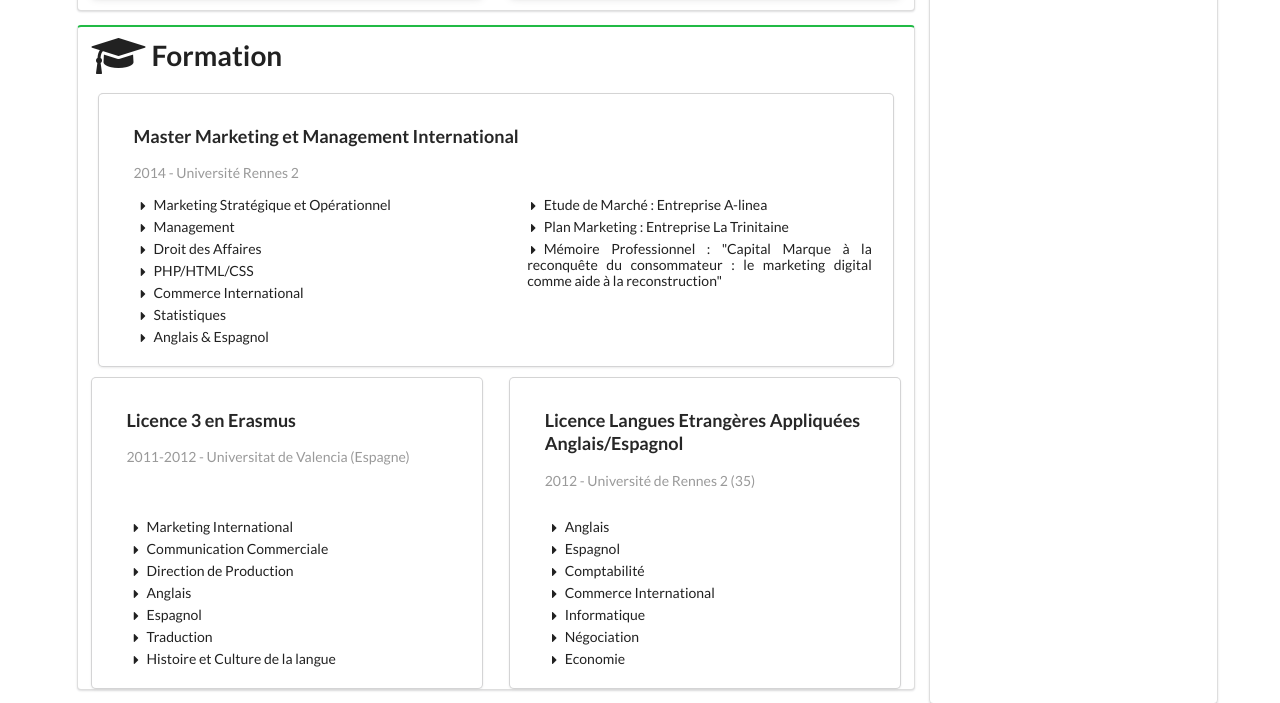
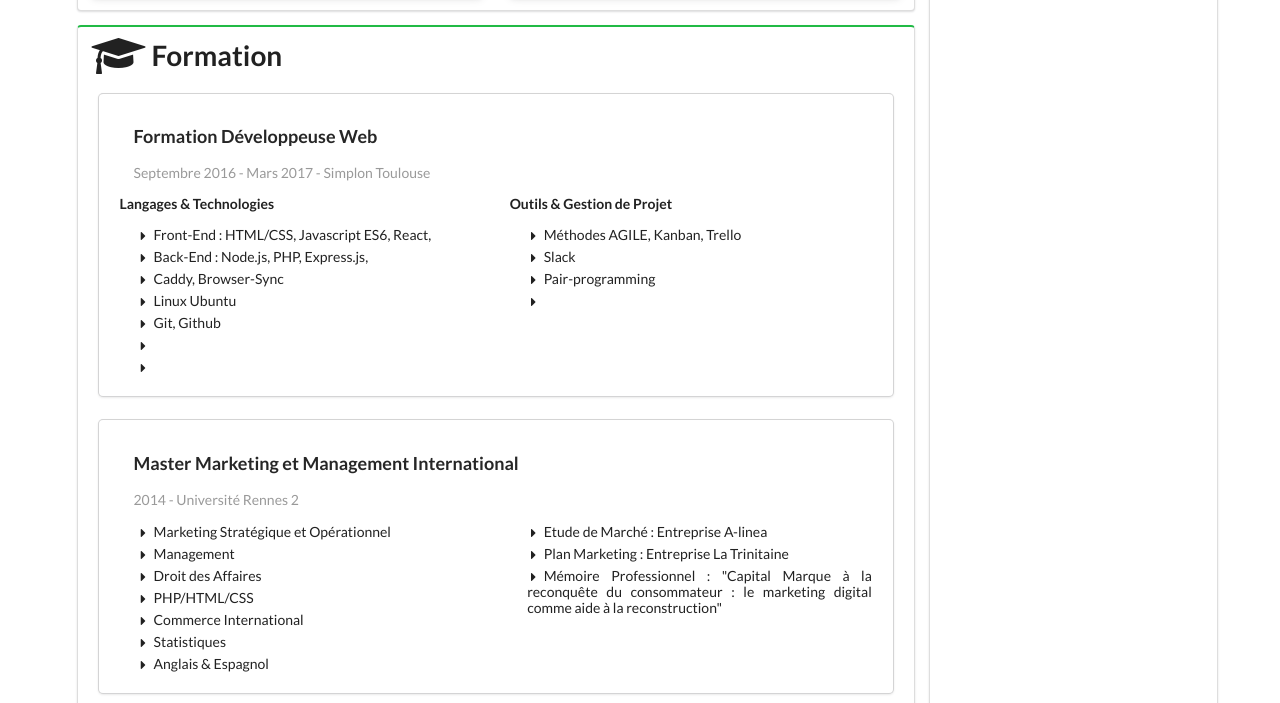
Before and after one commit to Tactless7/cv, a plain HTML site: page index.html in a window 1280 px wide. Shown: the part 1430-2133 px from the top of the page. Drawn offline with Linux system fonts and the light colour scheme.

Commit message:
Ajout Simplon en cours

```diff
--- a/index.html
+++ b/index.html
@@ -54,7 +54,7 @@
 						<div class="ui card skills">
 							<h4 class="ui small centered header">Technologies &#38; Outils</h4>
 							<ul class="ui list conteu">
-								<div class="item">jQuery, React, Moment.js, Express.js, Laravel, Sass.</div>
+								<div class="item">jQuery, React, Moment.js, Express.js, Laravel, Sass, Semantic-Ui.</div>
 								<div class="item">Linux, Git, Github, Sublim Text 3, Caddy, BrowserSync.</div>
 							</ul>
 						</div>
@@ -148,6 +148,35 @@
 					<div class="ui one wide cards">
 						<div class="ui card">
 							<div class="content">
+								<h4 class="header">Formation Développeuse Web</h4>
+								<div class="meta">Septembre 2016 - Mars 2017 - Simplon Toulouse</div>
+							</div>
+							<div class="ui two column grid">
+								<div class="ui column">
+									<h5 class="ui header">Langages &#38; Technologies</h5>
+									<ul class="ui list contenu">
+										<div class="item"><i class="caret right icon"></i>Front-End : HTML/CSS, Javascript ES6, React, </div>
+										<div class="item"><i class="caret right icon"></i>Back-End : Node.js, PHP, Express.js, </div>
+										<div class="item"><i class="caret right icon"></i>Caddy, Browser-Sync</div>
+										<div class="item"><i class="caret right icon"></i>Linux Ubuntu</div>
+										<div class="item"><i class="caret right icon"></i>Git, Github</div>
+										<div class="item"><i class="caret right icon"></i></div>
+										<div class="item"><i class="caret right icon"></i></div>
+									</ul>
+								</div>
+								<div class="ui column">
+								<h5 class="ui header">Outils &#38; Gestion de Projet</h5>
+									<ul class="ui list contenu">
+										<div class="item"><i class="caret right icon"></i>Méthodes AGILE, Kanban, Trello</div>
+										<div class="item"><i class="caret right icon"></i>Slack</div>
+										<div class="item"><i class="caret right icon"></i>Pair-programming</div>
+										<div class="item"><i class="caret right icon"></i></div>
+									</ul>
+								</div>
+							</div>
+						</div>
+						<div class="ui card">
+							<div class="content">
 								<h4 class="header">Master Marketing et Management International</h4>
 								<div class="meta">2014 - Université Rennes 2</div>
 							</div>
@@ -169,6 +198,7 @@
 										<div class="item"><i class="caret right icon"></i>Plan Marketing : Entreprise La Trinitaine</div>
 										<div class="item"><i class="caret right icon"></i>Mémoire Professionnel : "Capital Marque à la reconquête du consommateur : le marketing digital comme aide à la reconstruction"</div>
 									</ul>
+								</div>
 							</div>
 						</div>
 					</div>
@@ -202,7 +232,6 @@
 								<div class="item"><i class="caret right icon"></i>Négociation</div>
 								<div class="item"><i class="caret right icon"></i>Economie</div>
 							</ul>
-							</div>
 						</div>
 					</div>
 				</section>
```
Lines whose indentation alone changed are shown as unchanged.
